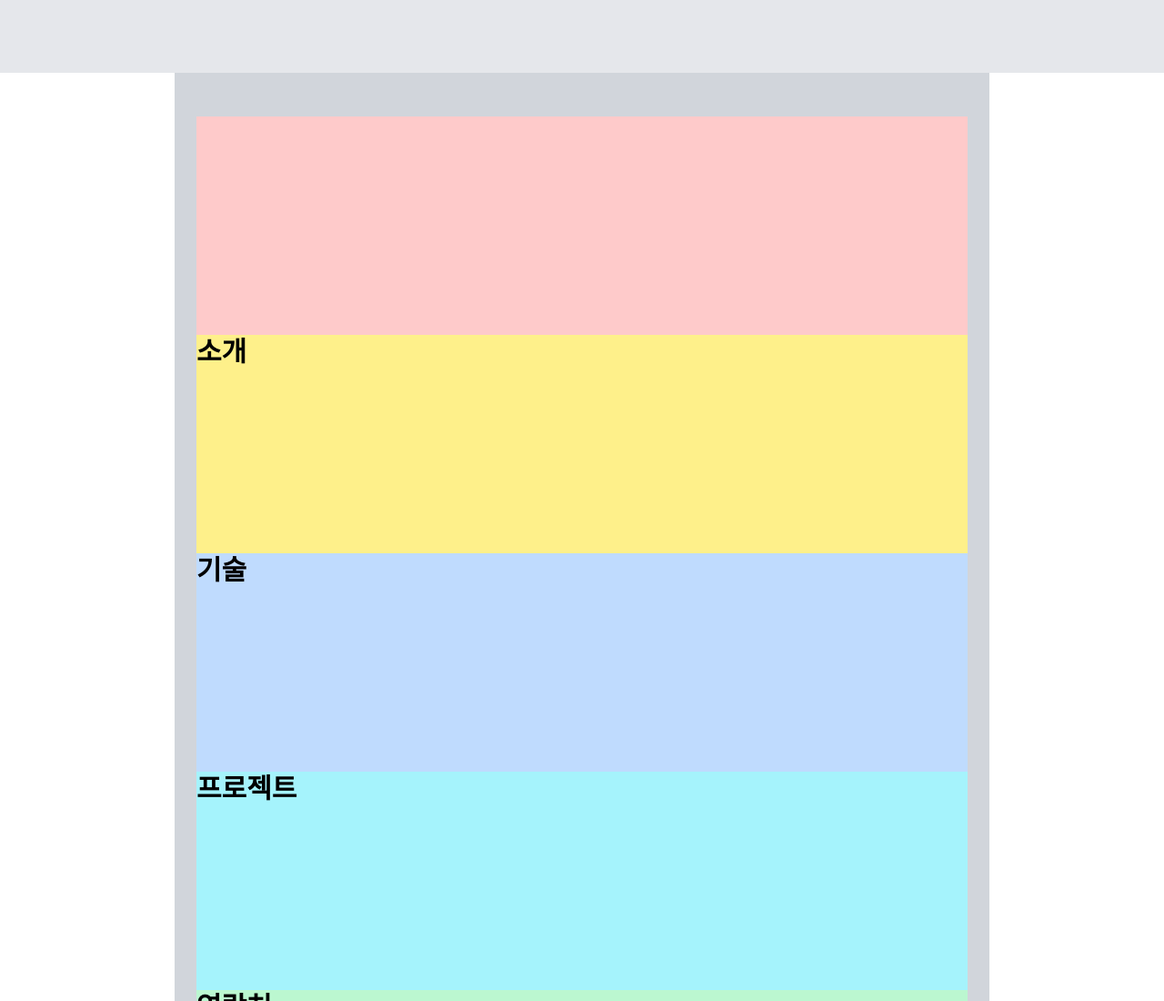
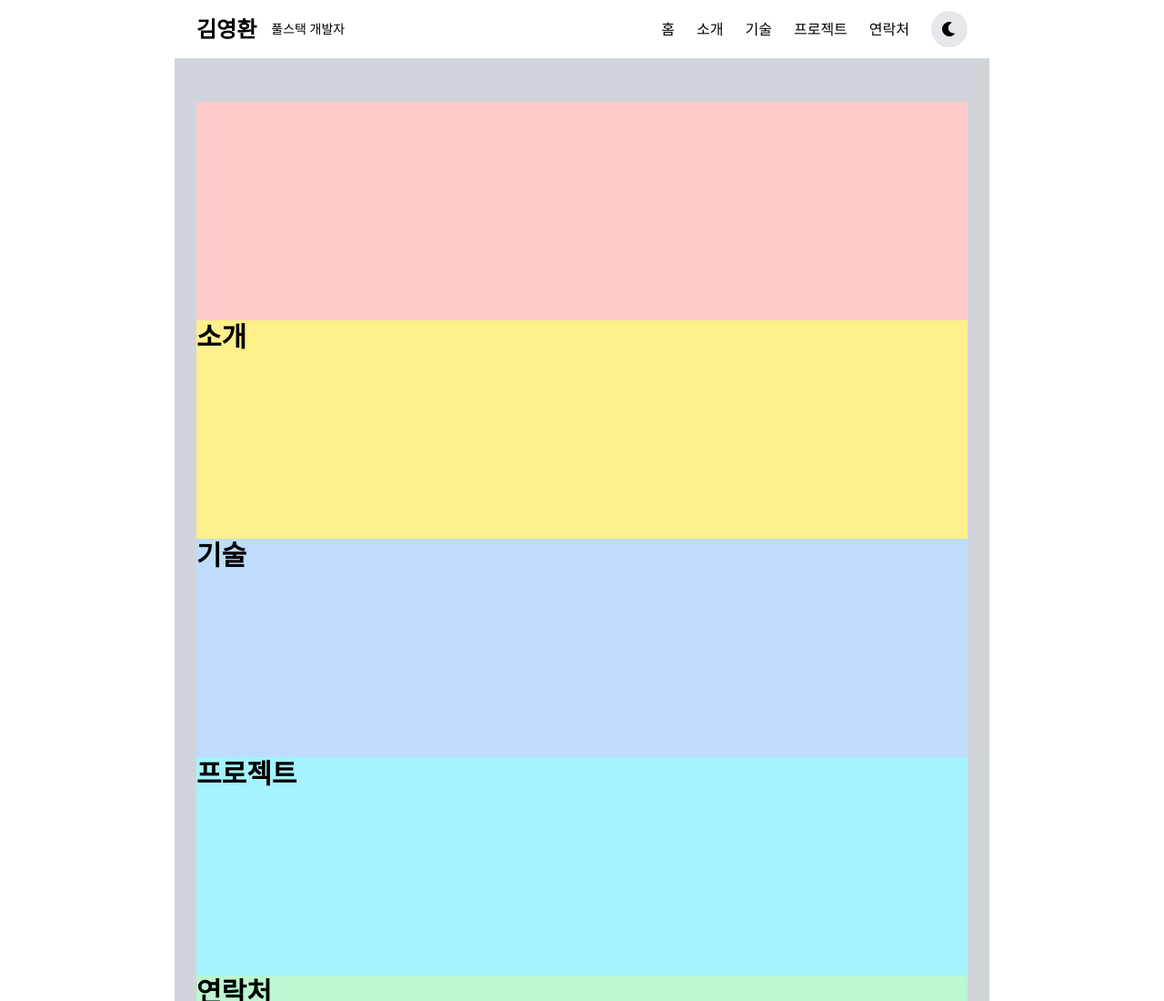
Before and after one commit to yOneChu/gymCoding_Study, a plain HTML site: page Learn_Tailwind/Portfolio_TailwindCSS/index.html in a window 1280 px wide. Shown: the top 1100 px of the page at 91% size. Drawn offline with nearby package versions, Linux system fonts and the light colour scheme.

Commit message:
[2026-03-04] 학습

```diff
--- a/Learn_Tailwind/Portfolio_TailwindCSS/index.html
+++ b/Learn_Tailwind/Portfolio_TailwindCSS/index.html
@@ -4,10 +4,30 @@
     <meta charset="UTF-8" />
     <meta name="viewport" content="width=device-width, initial-scale=1.0" />
     <title>개발자 포트폴리오</title>
+    <link rel="stylesheet" href="https://cdnjs.cloudflare.com/ajax/libs/font-awesome/7.0.1/css/all.min.css" />
     <script src="https://cdn.tailwindcss.com"></script>
   </head>
   <body>
-    <header class="bg-gray-200 w-full h-20"></header>
+    <header class="sticky top-0 backdrop-blur-lg">
+      <nav class="container max-w-4xl mx-auto px-6 py-3 flex justify-between items-center">
+        <div class="flex items-center space-x-4">
+          <h1 class="text-2xl font-bold">김영환</h1>
+          <p class="text-sm">풀스택 개발자</p>
+        </div>
+
+        <div class="flex items-center gap-6">
+          <a href="#home" class="hover:text-blue-500 transition-colors">홈</a>
+          <a href="#about" class="hover:text-blue-500 transition-colors">소개</a>
+          <a href="#skill" class="hover:text-blue-500 transition-colors">기술</a>
+          <a href="#project" class="hover:text-blue-500 transition-colors">프로젝트</a>
+          <a href="#contact" class="hover:text-blue-500 transition-colors">연락처</a>
+          <button class="p-2 w-10 h-10 rounded-full bg-gray-200 focus:outline-none focus:ring focus:ring-blue-500">
+            <i class="fa-solid fa-moon"></i>
+          </button>
+        </div>
+      </nav>
+
+    </header>
     <main class="bg-gray-300 container max-w-4xl mx-auto px-6 py-12">
       <!-- Home -->
       <section class="bg-red-200 h-60"></section>
@@ -26,6 +46,6 @@
         <h2 class="class text-3xl font-bold mb-6">연락처</h2>
       </section>
     </main>
-    <footer class="bg-gray-400 w-full h-20"></footer>
+    <footer class="bg-gray-400 w-full h-20 h-"></footer>
   </body>
 </html>
--- /dev/null
+++ b/input.css
@@ -0,0 +1 @@
+@import "tailwindcss";
```
Also changed, not shown: Learn_Tailwind/03_responsive/practice.html (+3 -3 lines), Learn_Tailwind/05_darkMode/basic.html (+1 -1 lines).
